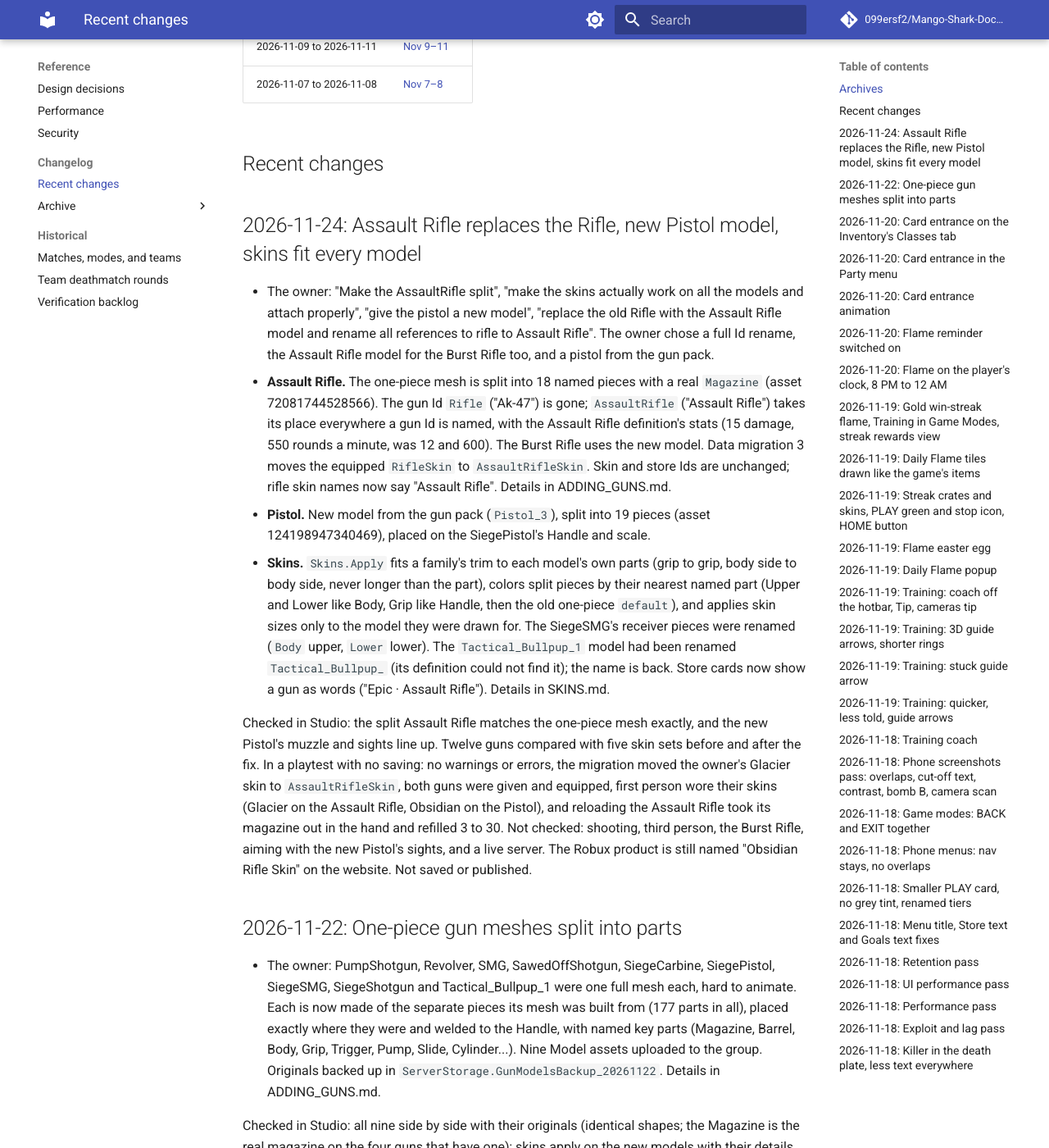
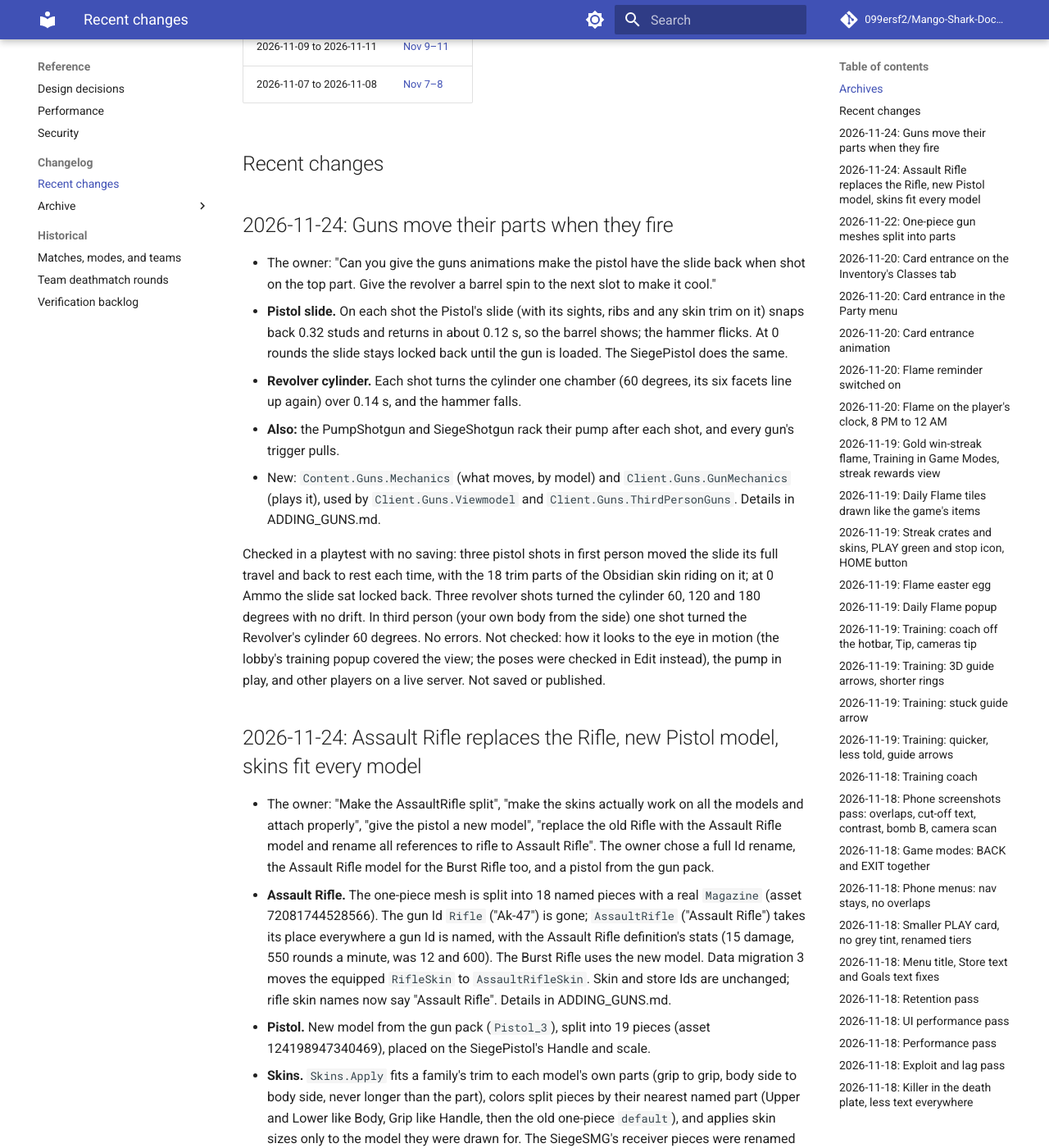
Before and after one commit to 099ersf2/Mango-Shark-Documentation, an MkDocs documentation site: the page built from Gun Game/CHANGELOG.md, in a window 1280 px wide and 1400 px high, scrolled down 636 px. Shown: the whole window at 82% size. Built offline with MkDocs 1.6.1 and Material for MkDocs 9.7.7, drawn with Linux system fonts in a browser that asks for light colours; comment, search, counter and statistics services are not loaded.

Commit message:
Guns move their parts when they fire: pistol slide, revolver cylinder, pumps, triggers
Co-Authored-By: Claude Opus 5.5 <noreply@anthropic.com>

```diff
--- a/Gun Game/CHANGELOG.md
+++ b/Gun Game/CHANGELOG.md
@@ -16,6 +16,16 @@ Recent implementation notes are kept here. Older dated entries are grouped into
 | 2026-11-07 to 2026-11-08 | [Nov 7–8](CHANGELOG_2026-11-07_to_08.md) |
 
 ## Recent changes
+
+## 2026-11-24: Guns move their parts when they fire
+
+- The owner: "Can you give the guns animations make the pistol have the slide back when shot on the top part. Give the revolver a barrel spin to the next slot to make it cool."
+- **Pistol slide.** On each shot the Pistol's slide (with its sights, ribs and any skin trim on it) snaps back 0.32 studs and returns in about 0.12 s, so the barrel shows; the hammer flicks. At 0 rounds the slide stays locked back until the gun is loaded. The SiegePistol does the same.
+- **Revolver cylinder.** Each shot turns the cylinder one chamber (60 degrees, its six facets line up again) over 0.14 s, and the hammer falls.
+- **Also:** the PumpShotgun and SiegeShotgun rack their pump after each shot, and every gun's trigger pulls.
+- New: `Content.Guns.Mechanics` (what moves, by model) and `Client.Guns.GunMechanics` (plays it), used by `Client.Guns.Viewmodel` and `Client.Guns.ThirdPersonGuns`. Details in ADDING_GUNS.md.
+
+Checked in a playtest with no saving: three pistol shots in first person moved the slide its full travel and back to rest each time, with the 18 trim parts of the Obsidian skin riding on it; at 0 Ammo the slide sat locked back. Three revolver shots turned the cylinder 60, 120 and 180 degrees with no drift. In third person (your own body from the side) one shot turned the Revolver's cylinder 60 degrees. No errors. Not checked: how it looks to the eye in motion (the lobby's training popup covered the view; the poses were checked in Edit instead), the pump in play, and other players on a live server. Not saved or published.
 
 ## 2026-11-24: Assault Rifle replaces the Rifle, new Pistol model, skins fit every model
 
```
Also changed, not shown: Gun Game/ADDING_GUNS.md (+2 -0 lines), Gun Game/THIRD_PERSON_GUNS.md (+4 -0 lines).
